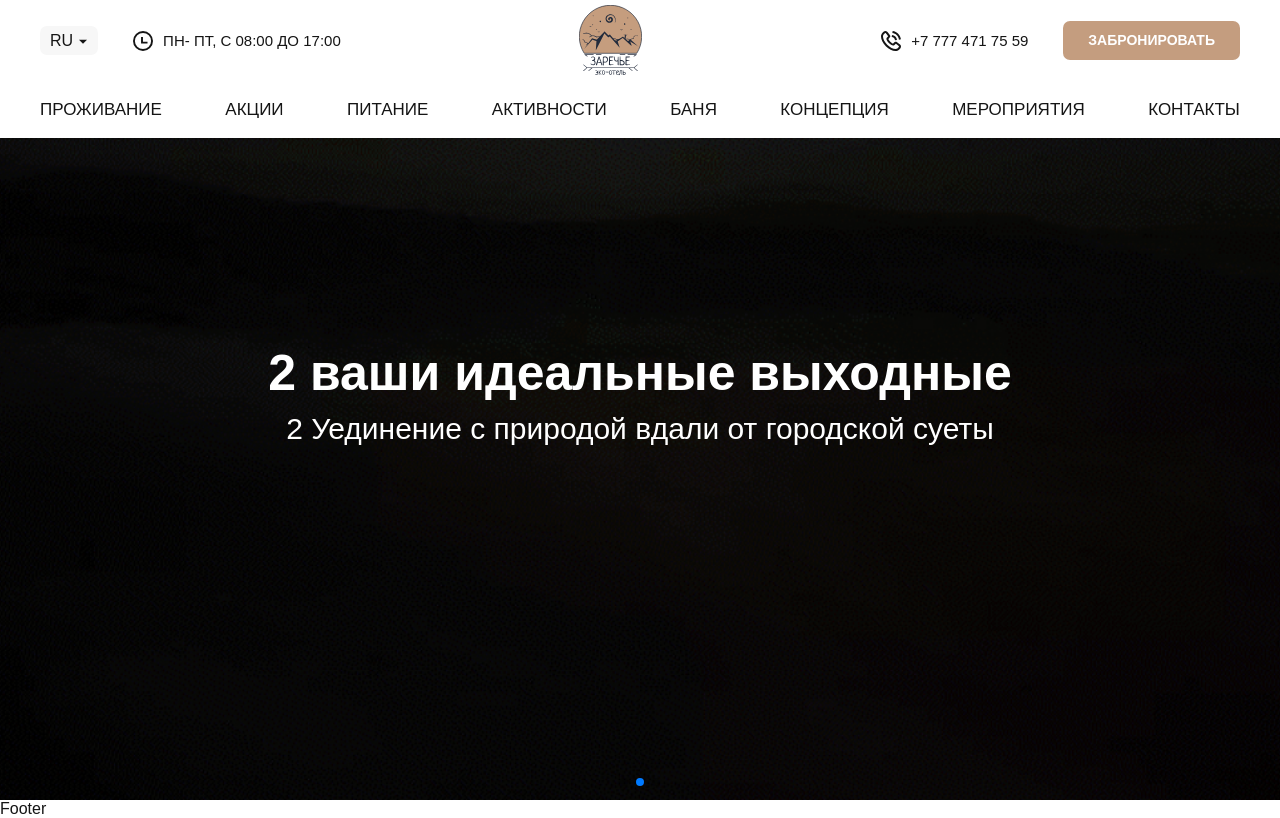
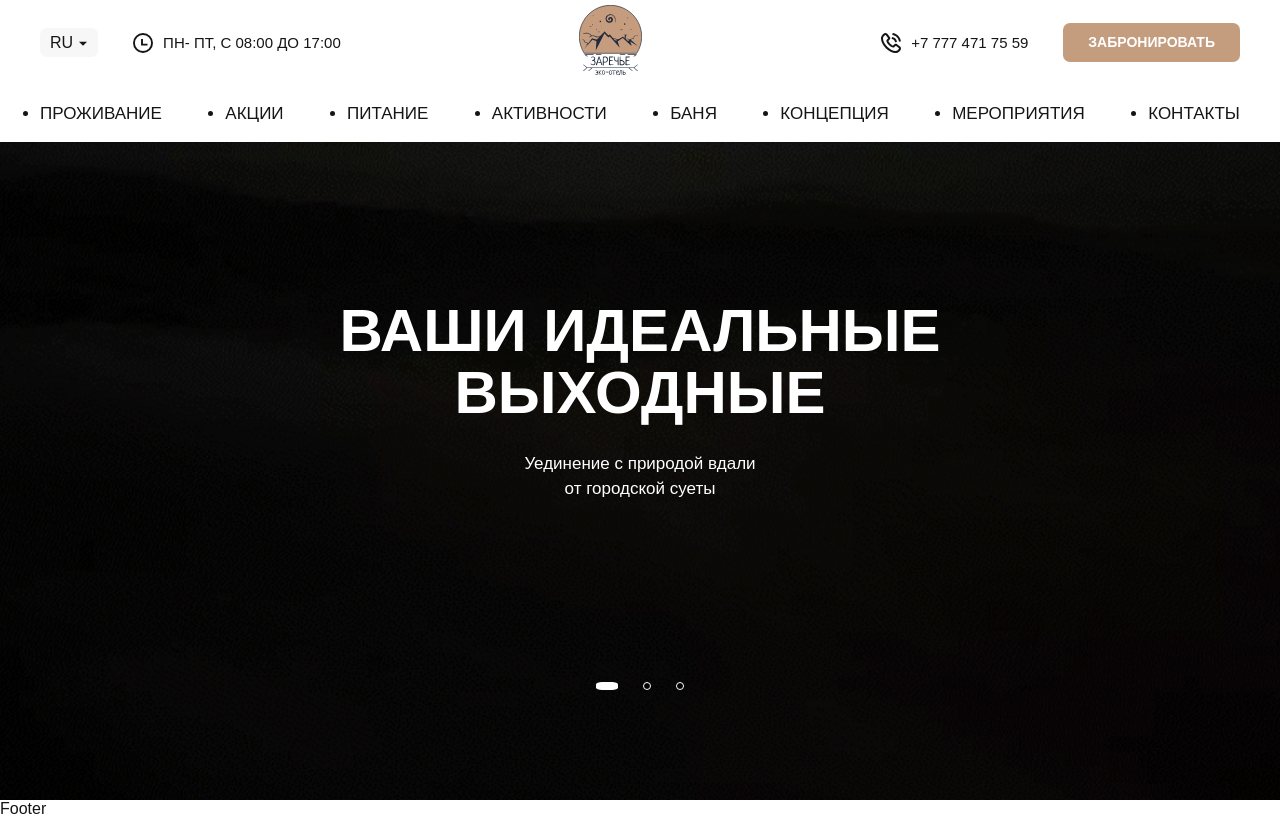
Before and after one commit to TamirisKim/zarechye.k, a website: page src/index.html in a window 1280 px wide. Drawn offline with nearby package versions, Linux system fonts and the light colour scheme; files that its build step writes are made by us from their sources.

Commit message:
hero - ready

```diff
--- a/src/assets/js/app.js
+++ b/src/assets/js/app.js
@@ -56,8 +56,8 @@ var swiper = new Swiper(".hero-slider", {
     clickable: true,
   },
   centeredSlides: true,
-  autoplay: {
-     delay: 4500,
-     disableOnInteraction: false,
-  },
+  // autoplay: {
+  //    delay: 4500,
+  //    disableOnInteraction: false,
+  // },
 });
--- a/src/assets/scss/src/media.scss
+++ b/src/assets/scss/src/media.scss
@@ -1,4 +1,8 @@
+ /* =========================================@media  950px============ */
  @media screen and (max-width: 950px) {
+  html {
+    font-size: 55%;
+ }
   /* HEADER */
  .nav__link {
 			font-size: 1.4rem;
@@ -10,6 +14,7 @@
 		}
 }
 
+/* =========================================@media  760px============ */
 @media screen and (max-width: 760px){
   .time-work {
     display: none;
@@ -24,7 +29,6 @@
     top: 20px;
     right: 20px;
    }
-
 
    /*  */
 
@@ -59,4 +63,26 @@
   margin-bottom: 15px;
 }
 
+/*  */
+.hero{
+	.hero-slider{
+		.box{
+			min-height: 80vh;
+
+		}
+	}
 }
+.hero-title{
+  font-size: 4.5rem;
+  line-height: 4.7rem;
+}
+.hero-text {
+	padding-top: 1.5rem;
+}
+}
+/* =========================================@media  450px============ */
+@media screen and (max-width: 450px){
+  html {
+    font-size: 50%;
+ }
+}
--- a/src/assets/scss/src/reused.scss
+++ b/src/assets/scss/src/reused.scss
@@ -1,9 +1,19 @@
 /* REUSED STYLE */
+* {
+    font-family: $ff;
+    margin: 0;
+    padding: 0;
+    box-sizing: border-box;
+    outline: none;
+    border: none;
+    text-decoration: none;
+    transition: all 0.2s linear;
+ }
 html {
     font-size: 62.5%;
-
-    font-family: $ff;
+    overflow-x: hidden;
     scroll-behavior: smooth;
+    scroll-padding-top: 7rem;
 }
 
 body {
--- a/src/assets/scss/style.scss
+++ b/src/assets/scss/style.scss
@@ -8,8 +8,8 @@ $footer-white: #f2f5f7;
 
 $ff: "Circe", sans-serif;
 
-@import "src/fonts"; /* ! */
-@import "src/reset";
+@import "src/fonts";
+// @import "src/reset";
 @import "src/reused";
 
 
@@ -186,55 +186,9 @@ to{opacity:1}
 
 
  /* HERO */
-// .hero{
-// 	.hero-slider{
-// 		.box{
-// 			min-height: 100vh;
-// 			display: flex;
-// 			align-items: center;
-// 			justify-content: center;
-// 			padding: 2rem;
-// 			background-size: cover !important;
-// 			background-position: center !important;
-
-// 			.content {
-// 				text-align: center;
-
-// 				h3 {
-// 					font-size: 5rem;
-// 					color: #fff;
-// 					transition-delay: 0.2s;
-// 				}
-
-// 				p {
-// 					font-size: 3rem;
-// 					color: #fff;
-// 					transition-delay: 0.3s;
-// 					padding: 1rem 0;
-// 				}
-// 			}
-// 		}
-
-// 		.swiper-pagination{
-
-// 			&.active{
-
-// 			}
-// 		}
-// 	}
-// }
-
-
-// .hero .hero-slider .box .content > * {
-//    transform: translateY(2rem);
-//    opacity: 0;
-// }
-// .hero .hero-slider .swiper-slide-active .content > * {
-//    transform: translateY(0rem);
-//    opacity: 1;
-// }
-
-.hero .hero-slider .box {
+.hero{
+	.hero-slider{
+		.box{
 			min-height: 100vh;
 			display: flex;
 			align-items: center;
@@ -242,24 +196,35 @@ to{opacity:1}
 			padding: 2rem;
 			background-size: cover !important;
 			background-position: center !important;
+
+			.content {
+				text-align: center;
+				max-width: 70rem;
+
+
 			}
-.hero .hero-slider .box .content {
-   text-align: center;
 		}
-.hero .hero-slider .box .content h3 {
-   font-size: 5rem;
-   color: #fff;
+
+	}
+}
+.hero-title {
+	font-weight: 700;
+	font-size: 6rem;
+	line-height: 6.2rem;
+	text-transform: uppercase;
+	color: $white;
 	transition-delay: 0.2s;
 }
-.hero .hero-slider .box .content p {
-   font-size: 3rem;
-   color: #fff;
-   transition-delay: 0.4s;
-   padding: 1rem 0;
+
+.hero-text {
+	font-weight: 400;
+	font-size: 1.7rem;
+	line-height: 2.5rem;
+	color: $white;
+	padding-top: 2.7rem;
+	transition-delay: 0.3s;
 }
-.hero .hero-slider .box .content .button {
-   transition-delay: 0.6s;
-}
+
 .hero .hero-slider .box .content > * {
 	transform: translateY(2rem);
 	opacity: 0;
@@ -269,5 +234,24 @@ to{opacity:1}
 	opacity: 1;
 }
 
+span.swiper-pagination-bullet {
+	width: 8px;
+	height: 8px;
+	border: 1px solid #FFFFFF;
+	opacity: 1;
+}
+span.swiper-pagination-bullet.swiper-pagination-bullet-active {
+	background-color: white;
+	width: 22px;
+	border-radius: 27%;
+	border: 0;
+}
+.swiper-pagination.swiper-pagination-clickable.swiper-pagination-bullets.swiper-pagination-horizontal {
+	gap: 1.7rem;
+	display: flex;
+	justify-content: center;
+	bottom: 11rem
+}
+
 
 @import "src/media";
--- a/src/index.html
+++ b/src/index.html
@@ -4,7 +4,7 @@ title: Заречье | Главная
 ---
 
 <!-- hero section -->
-<section class="hero" id="hero">
+ <section class="hero" id="hero">
 
    <div class="swiper hero-slider">
 
@@ -12,24 +12,24 @@ title: Заречье | Главная
 
          <div class="swiper-slide box" style="background: url(assets/images/black-bg.jpg);">
             <div class="content">
-               <h3>ваши идеальные выходные</h3>
-               <p>Уединение с природой вдали
+               <p class="hero-title">ваши идеальные выходные</p>
+               <p class="hero-text">Уединение с природой вдали <br>
                   от городской суеты</p>
             </div>
          </div>
 
          <div class="swiper-slide box" style="background: url(assets/images/black-bg.jpg);">
             <div class="content">
-               <h3>2 ваши идеальные выходные</h3>
-               <p>2 Уединение с природой вдали
+               <p class="hero-title">2 ваши идеальные выходные</з>
+               <p class="hero-text">2 Уединение с природой вдали <br>
                   от городской суеты</p>
             </div>
          </div>
 
          <div class="swiper-slide box" style="background: url(assets/images/black-bg.jpg);">
             <div class="content">
-               <h3>3 ваши идеальные выходные</h3>
-               <p>3 Уединение с природой вдали
+               <p class="hero-title">3 ваши идеальные выходные</p>
+               <p class="hero-text">3 Уединение с природой вдали <br>
                   от городской суеты</p>
             </div>
          </div>
```
Also changed, not shown: dist/assets/css/style.min.css, dist/assets/js/app.js, dist/index.html. Lines whose indentation alone changed are shown as unchanged.
